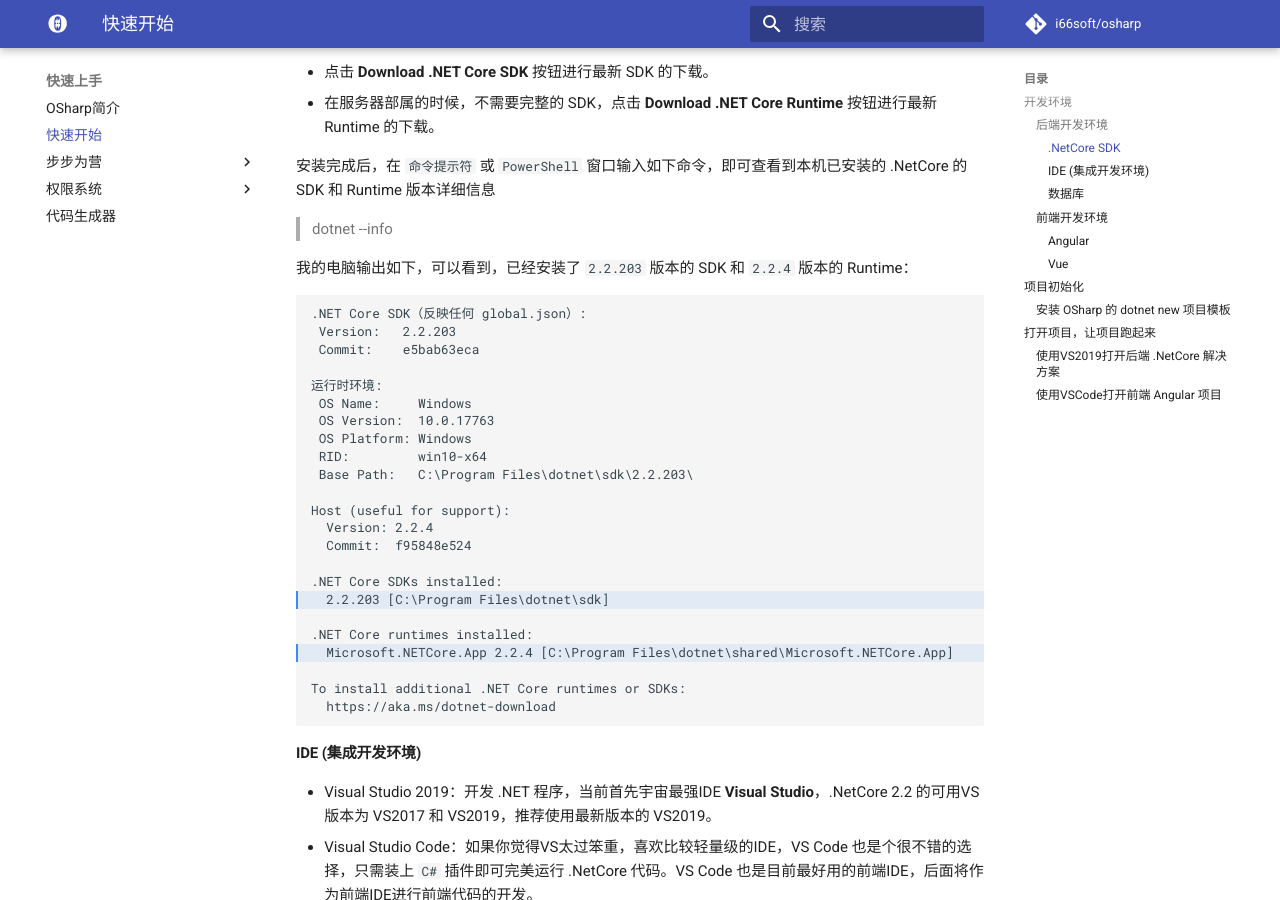
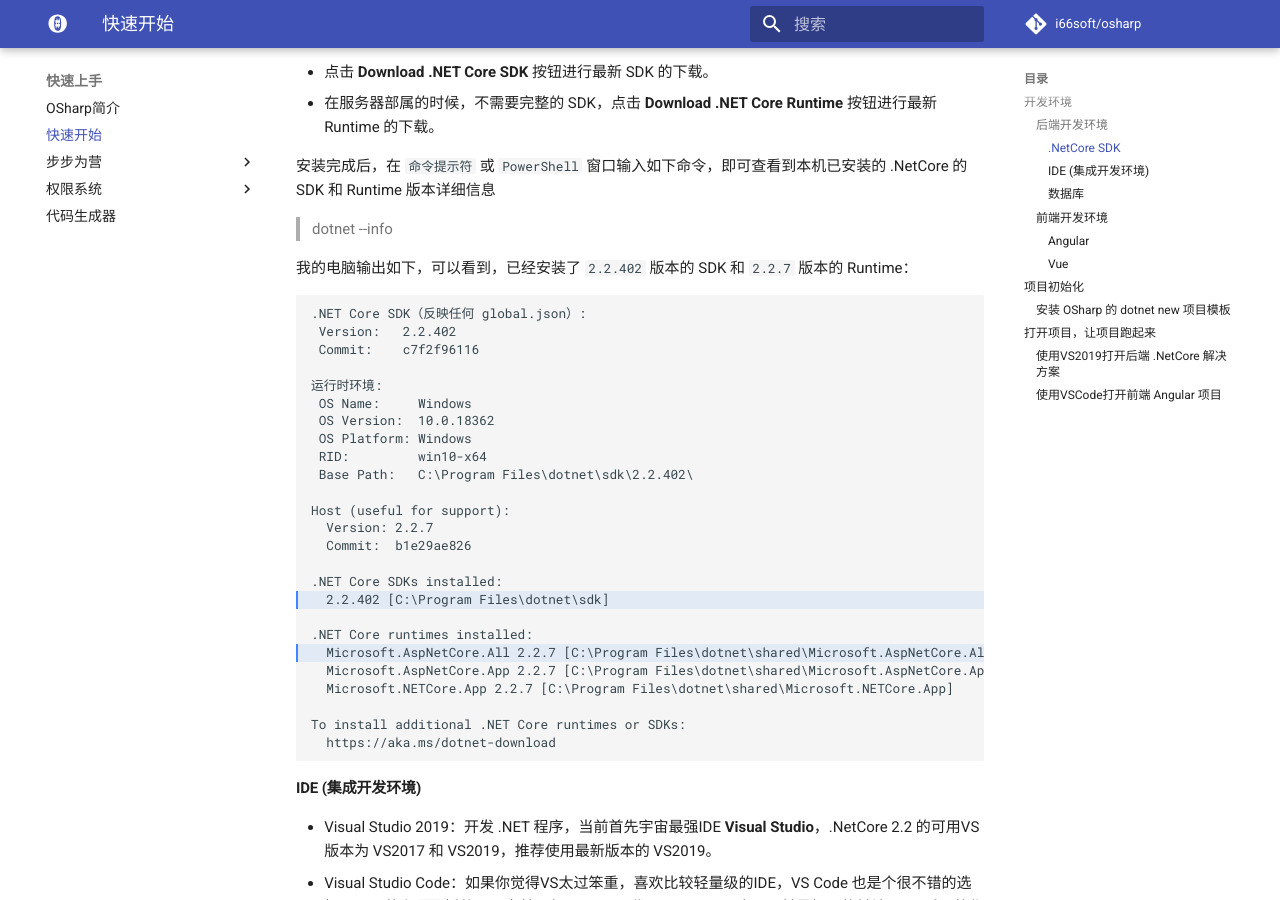
Before and after one commit to gmf520/osharp-docs, an MkDocs documentation site: the page built from docs/quick/start.md, in a window 1280 px wide and 900 px high, scrolled down 578 px. Built offline with MkDocs 1.6.1 and Material for MkDocs 9.7.7, drawn with Linux system fonts in a browser that asks for light colours; comment, search, counter and statistics services are not loaded.

Commit message:
update .netcore version

````diff
--- a/docs/quick/start.md
+++ b/docs/quick/start.md
@@ -17,28 +17,30 @@ OSharp 框架的后端是基于 .NetCore 的最新稳定版本的，目前最新
 安装完成后，在 `命令提示符` 或 `PowerShell` 窗口输入如下命令，即可查看到本机已安装的 .NetCore 的 SDK 和 Runtime 版本详细信息
 > dotnet --info
 
-我的电脑输出如下，可以看到，已经安装了 `2.2.203` 版本的 SDK 和 `2.2.4` 版本的 Runtime：
+我的电脑输出如下，可以看到，已经安装了 `2.2.402` 版本的 SDK 和 `2.2.7` 版本的 Runtime：
 ``` hl_lines="17 20"
 .NET Core SDK（反映任何 global.json）:
- Version:   2.2.203
- Commit:    e5bab63eca
+ Version:   2.2.402
+ Commit:    c7f2f96116
 
 运行时环境:
  OS Name:     Windows
- OS Version:  10.0.17763
+ OS Version:  10.0.18362
  OS Platform: Windows
  RID:         win10-x64
- Base Path:   C:\Program Files\dotnet\sdk\2.2.203\
+ Base Path:   C:\Program Files\dotnet\sdk\2.2.402\
 
 Host (useful for support):
-  Version: 2.2.4
-  Commit:  f95848e524
+  Version: 2.2.7
+  Commit:  b1e29ae826
 
 .NET Core SDKs installed:
-  2.2.203 [C:\Program Files\dotnet\sdk]
+  2.2.402 [C:\Program Files\dotnet\sdk]
 
 .NET Core runtimes installed:
-  Microsoft.NETCore.App 2.2.4 [C:\Program Files\dotnet\shared\Microsoft.NETCore.App]
+  Microsoft.AspNetCore.All 2.2.7 [C:\Program Files\dotnet\shared\Microsoft.AspNetCore.All]
+  Microsoft.AspNetCore.App 2.2.7 [C:\Program Files\dotnet\shared\Microsoft.AspNetCore.App]
+  Microsoft.NETCore.App 2.2.7 [C:\Program Files\dotnet\shared\Microsoft.NETCore.App]
 
 To install additional .NET Core runtimes or SDKs:
   https://aka.ms/dotnet-download
````
